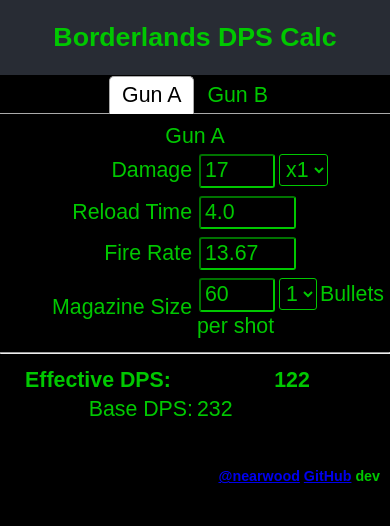
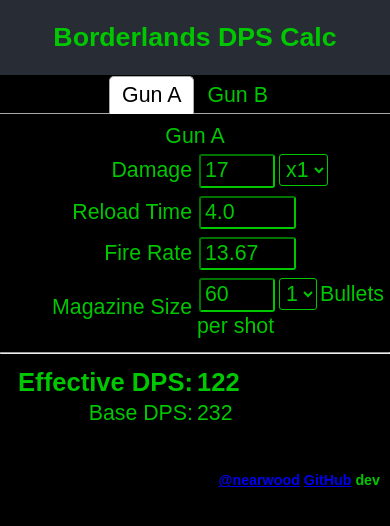
Before and after one commit to nearwood/bl-dps-calc, a React (Create React App) app: page / in a window 390 px wide. Shown: the top 526 px of the page. Built offline with nearby package versions, Linux system fonts and the light colour scheme.

Commit message:
Fix mobile styling a bit

```diff
--- a/src/App.css
+++ b/src/App.css
@@ -47,6 +47,11 @@
   flex-flow: column;
 }
 
+tr.statHeader {
+  font-weight: 700;
+  font-size: 1.2em;
+}
+
 td:first-child {
   text-align: right;
   width: 50%;
--- a/src/App.js
+++ b/src/App.js
@@ -101,7 +101,7 @@
     return (
       <table>
         <tbody>
-          <tr><th>Effective DPS:</th><th>{m2mDps}</th>{gunA && percentDelta(gunA.mag2magDps, gun.mag2magDps)}</tr>
+          <tr className="statHeader"><td>Effective DPS:</td><td>{m2mDps}</td>{gunA && percentDelta(gunA.mag2magDps, gun.mag2magDps)}</tr>
           <tr><td>Base DPS:</td><td>{dps}</td>{gunA && percentDelta(gunA.dps, gun.dps)}</tr>
           {gunA && <tr><td>Fire Rate:</td><td>{(gun.fireRate - gunA.fireRate).toFixed(2)}</td>{percentDelta(gunA.fireRate, gun.fireRate)}</tr>}
           {gunA && <tr><td>Reload time:</td><td>{(gun.reloadTime - gunA.reloadTime).toFixed(2)}</td>{percentDelta(gunA.reloadTime, gun.reloadTime, true)}</tr>}
```
